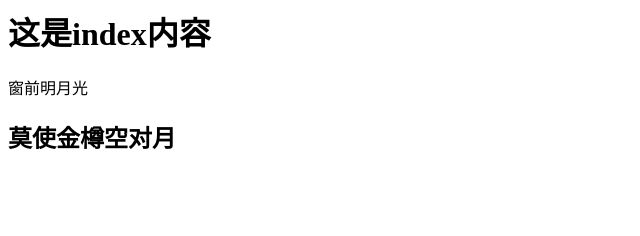
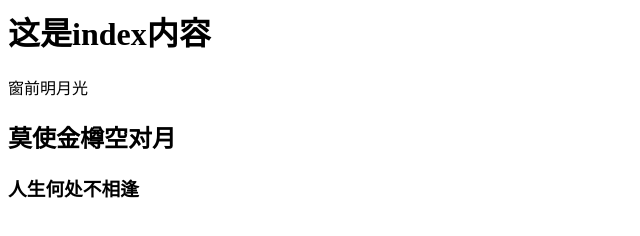
Before and after one commit to jason-0419/webgit, a plain HTML site: page index.html in a window 1280 px wide. Shown: the whole page, without its empty margins (0-640 px from the left). Drawn offline with Linux system fonts and the light colour scheme.

Commit message:
这是第四次上传index文件

```diff
--- a/index.html
+++ b/index.html
@@ -1,3 +1,4 @@
 <h1>这是index内容</h1>
 <p>窗前明月光</p>
 <h2>莫使金樽空对月</h2>
+<h3>人生何处不相逢</h3>
```
